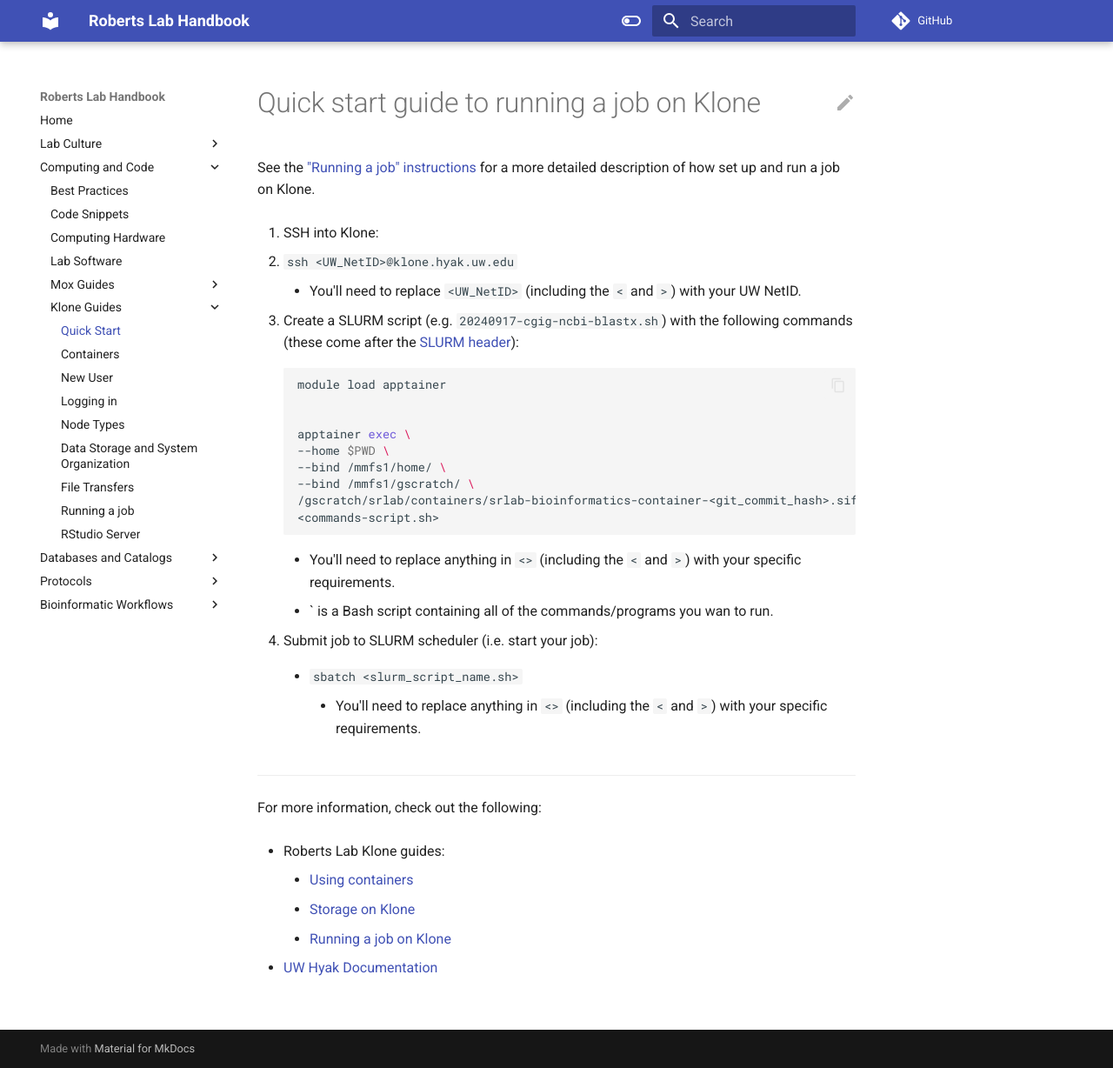
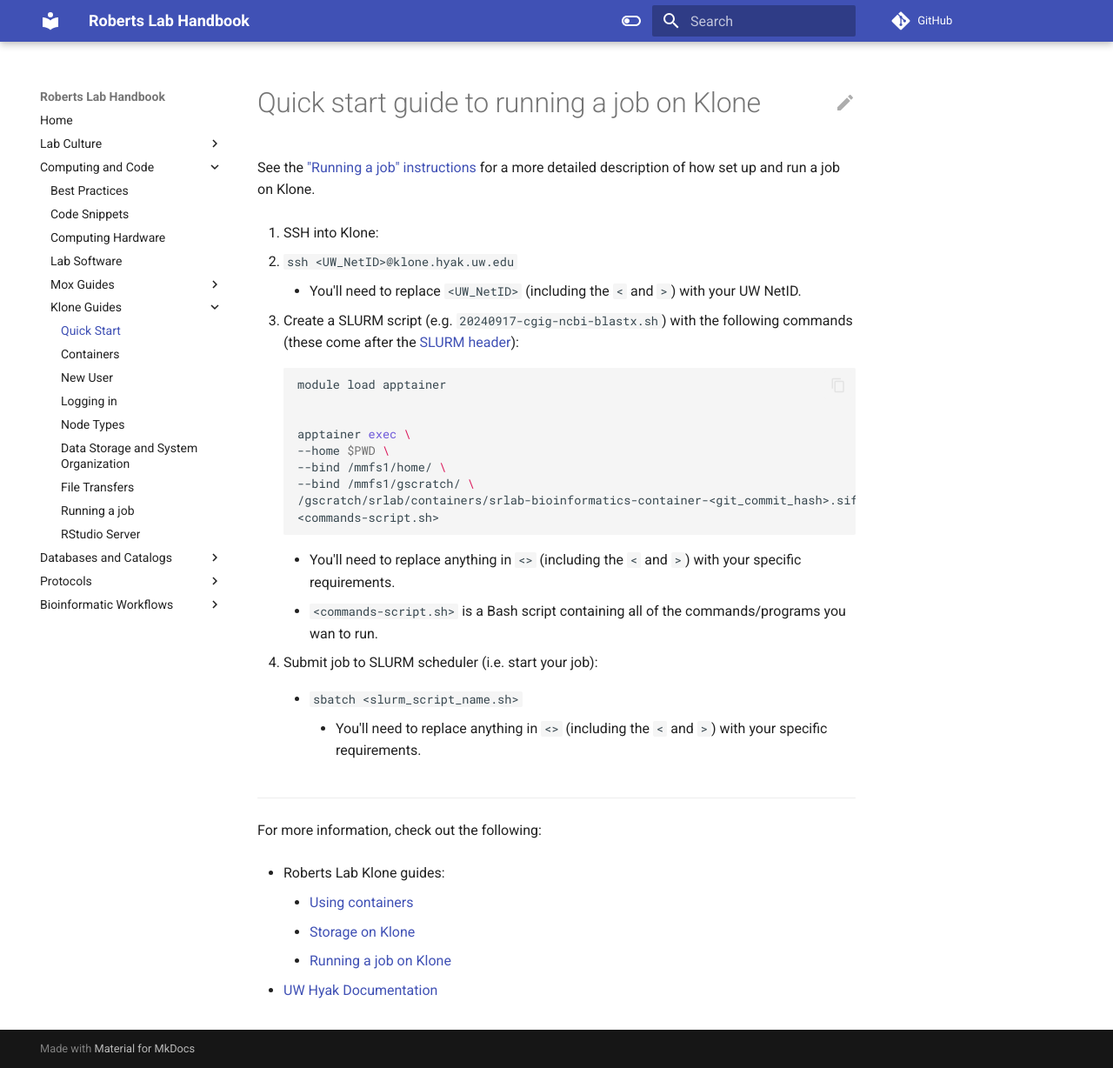
Before and after one commit to RobertsLab/resources, an MkDocs documentation site: the page built from docs/klone_quick-start.md, in a window 1280 px wide and 1228 px high. Shown: the whole window at 87% size. Built offline with MkDocs 1.6.1 and Material for MkDocs 9.7.7, drawn with Linux system fonts in a browser that asks for light colours; comment, search, counter and statistics services are not loaded.

Commit message:
add backtiks formatting to klone_quick-start.md

````diff
--- a/docs/klone_quick-start.md
+++ b/docs/klone_quick-start.md
@@ -23,7 +23,7 @@ See the ["Running a job" instructions](./klone_Running-a-Job.md) for a more deta
     ```
 
     - You'll need to replace anything in `<>` (including the `<` and `>`) with your specific requirements.
-    - `<commands-script.sh> is a Bash script containing all of the commands/programs you wan to run.
+    - `<commands-script.sh>` is a Bash script containing all of the commands/programs you wan to run.
 
 3. Submit job to SLURM scheduler (i.e. start your job):
 
````
